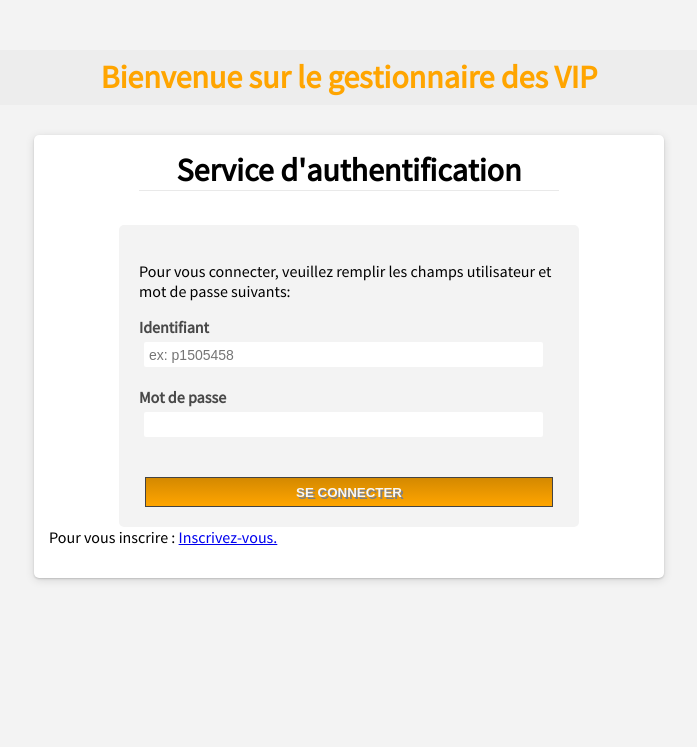
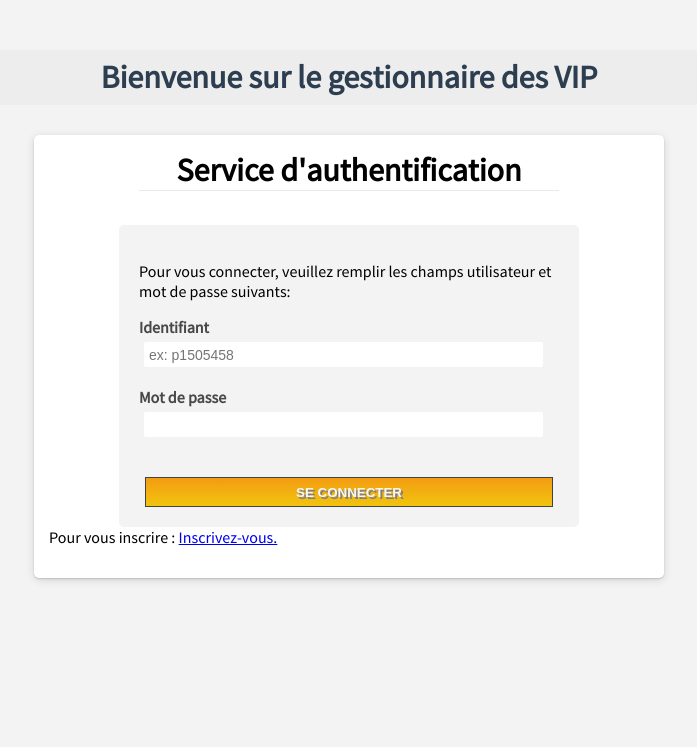
Before and after one commit to MarieSoukaina/CPOA_ProjetCannes, a PHP site: page / in a window 1280 px wide. Shown: the top 747 px of the page, without its empty margins (291-988 px from the left). Run offline with PHP 8.4, Linux system fonts and the light colour scheme.

Commit message:
Modifs couleurs CSS

```diff
--- a/Gestion_VIP/includes/header.php
+++ b/Gestion_VIP/includes/header.php
@@ -11,10 +11,4 @@
 			<a class="bsh1" href="index.php?page=gestionvip">Fiches VIP</a>
 			<a class="bsh2" href="index.php?page=gestiondemandes">Demandes</a>
 			<a class="bsh3" href="index.php?page=gestionechanges">Echanges</a>
-
-
-			<form id="search">
-				<input  type="image"   id="loupe"  alt="recherche" class="loupe" src="./media/images/loupe.png"/>
-				<input class="bsh4" id="bsh4" type="search"  autocomplete="on" placeholder="rechercher"/>
-			</form>
 </nav>
--- a/Gestion_VIP/style/connexion.css
+++ b/Gestion_VIP/style/connexion.css
@@ -24,7 +24,7 @@ html,body
 	margin-top: 50px;
 	line-height: 55px;
 	background: #ededed;
-	color: #FFA500;
+	color: #f1c40f;
 }
 
 #boxLogin
@@ -98,7 +98,7 @@ button
 	color: #f7f7f7;
 	text-shadow: 2px 2px grey;
 	border: 1px solid #434343;
- background: linear-gradient(#d48900	, #FFA500) ;
+ background: linear-gradient(#f39c12, #f1c40f) ;
  cursor: pointer;
 }
 .echec{color:red}
--- a/Gestion_VIP/style/inscriptionConnexion.css
+++ b/Gestion_VIP/style/inscriptionConnexion.css
@@ -25,7 +25,7 @@ h1{text-align: center}
 	margin-top: 50px;
 	line-height: 55px;
 	background: #ededed;
-	color: #FFA500;
+	color: #2c3e50;
 }
 
 .titreConnexion
@@ -130,7 +130,7 @@ button
 	color: #f7f7f7;
 	text-shadow: 2px 2px grey;
 	border: 1px solid #434343;
- background: linear-gradient(#d48900	, #FFA500) ;
+ background: linear-gradient(#f39c12, #f1c40f) ;
  cursor: pointer;
 }
 .echec{color:red}
```
